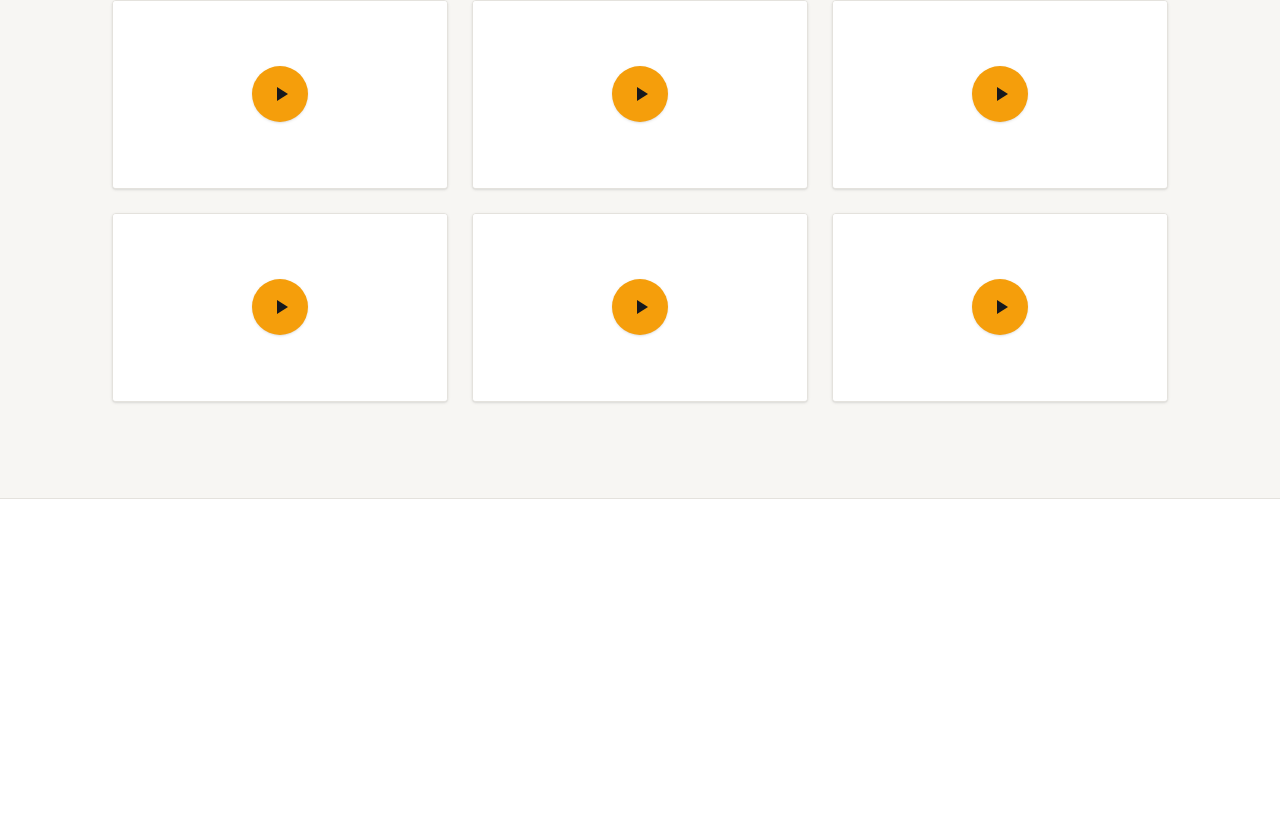
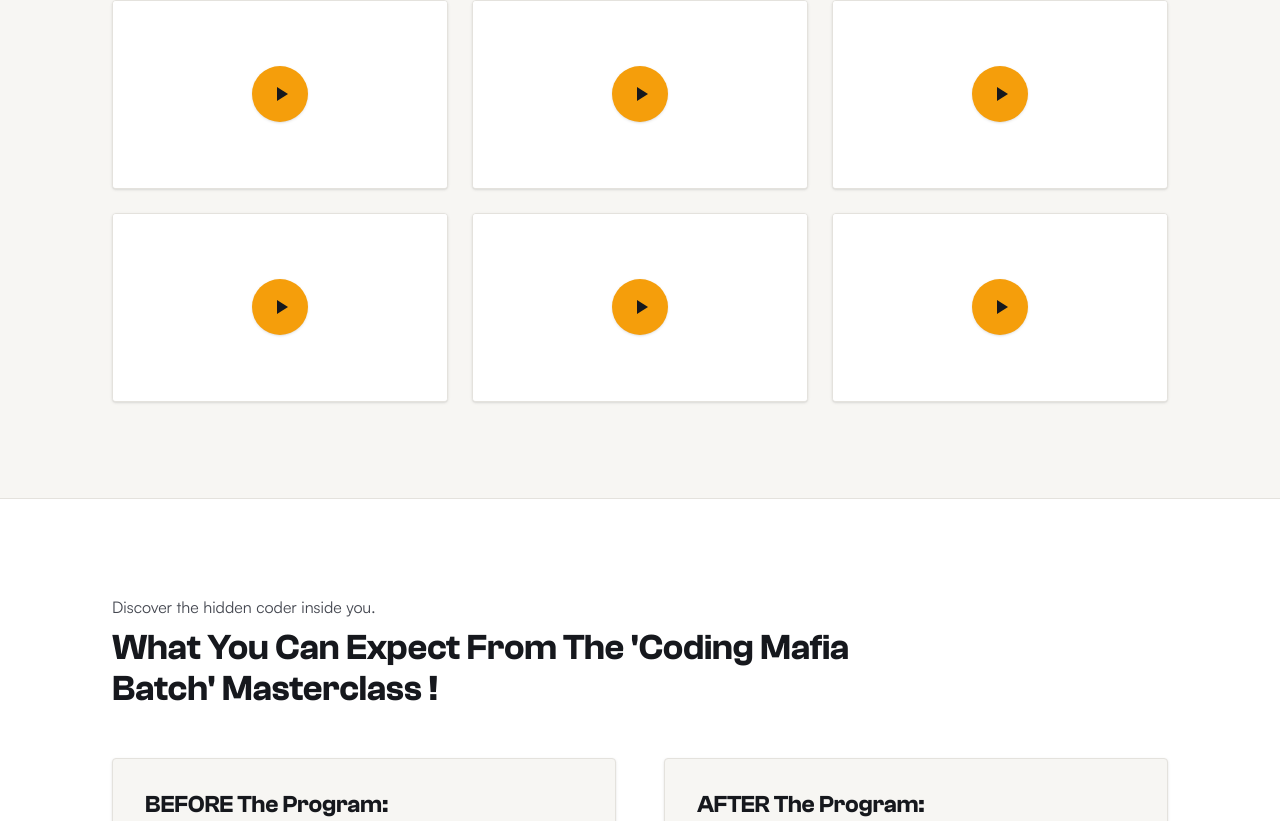
Before and after one commit to JayantOlhyan/Coding-Club-Redesign, a Next.js app: page / in a window 1280 px wide. Shown: the part 11179-12000 px from the top of the page. Before the commit the page ends 11678 px from the top, so only its background shows below. Built offline with nearby package versions, Linux system fonts and the light colour scheme.

Commit message:
Build Section 10: Before & After (Blocks 337-350, 2-col comparison pattern)

```diff
--- a/app/page.tsx
+++ b/app/page.tsx
@@ -8,6 +8,7 @@ import { Curriculum } from "@/components/Curriculum";
 import { Mentors } from "@/components/Mentors";
 import { Outcomes } from "@/components/Outcomes";
 import { Reviews } from "@/components/Reviews";
+import { BeforeAndAfter } from "@/components/BeforeAndAfter";
 
 export default function Home() {
   return (
@@ -54,6 +55,9 @@ export default function Home() {
       {/* Section 9: Reviews (Blocks 327-336) */}
       <Reviews />
 
+      {/* Section 10: Before & After (Blocks 337-350) */}
+      <BeforeAndAfter />
+
       {/* Target anchor for Hero CTA scroll */}
       <div id="lead-form" className="sr-only" aria-hidden="true" />
     </main>
--- /dev/null
+++ b/components/BeforeAndAfter.tsx
@@ -0,0 +1,161 @@
+import {
+  getBlock,
+  getImageMeta,
+  getLocalImagePath,
+  SECTION_MAP,
+  HeadingBlock,
+  ImageBlock,
+  BulletBlock,
+} from "@/lib/content";
+
+export function BeforeAndAfter() {
+  const h337 = getBlock<HeadingBlock>(SECTION_MAP.beforeAndAfter.headings[0]);
+  const h338 = getBlock<HeadingBlock>(SECTION_MAP.beforeAndAfter.headings[1]);
+
+  const beforeHeading = getBlock<HeadingBlock>(
+    SECTION_MAP.beforeAndAfter.before.heading
+  );
+  const beforeImage = getBlock<ImageBlock>(
+    SECTION_MAP.beforeAndAfter.before.image
+  );
+  const beforeImageMeta = getImageMeta(beforeImage.src);
+  const beforeImageSrc = getLocalImagePath(beforeImage.src);
+
+  const afterHeading = getBlock<HeadingBlock>(
+    SECTION_MAP.beforeAndAfter.after.heading
+  );
+  const afterImage = getBlock<ImageBlock>(
+    SECTION_MAP.beforeAndAfter.after.image
+  );
+  const afterImageMeta = getImageMeta(afterImage.src);
+  const afterImageSrc = getLocalImagePath(afterImage.src);
+
+  return (
+    <section
+      id="before-after"
+      aria-label="Before and After"
+      className="w-full bg-[var(--surface)] border-b border-[var(--border)] py-16 md:py-24"
+    >
+      <div className="max-w-[1120px] mx-auto px-4 sm:px-6 lg:px-8">
+        {/* Section Header */}
+        <div className="text-left mb-12 max-w-[780px]">
+          <span
+            data-block={SECTION_MAP.beforeAndAfter.headings[0]}
+            className="block text-sm md:text-base font-normal text-[var(--body)] mb-2"
+          >
+            {h337.text}
+          </span>
+          <h2
+            data-block={SECTION_MAP.beforeAndAfter.headings[1]}
+            className="text-2xl sm:text-3xl md:text-4xl font-semibold text-[var(--ink)] tracking-tight"
+          >
+            {h338.text}
+          </h2>
+        </div>
+
+        {/* 2-Column Comparison Layout */}
+        <div className="grid grid-cols-1 md:grid-cols-2 gap-8 lg:gap-12">
+          {/* BEFORE Card */}
+          <div className="rounded bg-[var(--surface-2)] border border-[var(--border)] p-6 md:p-8 flex flex-col justify-between shadow-sm">
+            <div>
+              <h3
+                data-block={SECTION_MAP.beforeAndAfter.before.heading}
+                className="text-xl sm:text-2xl font-semibold text-[var(--ink)] mb-4"
+              >
+                {beforeHeading.text}
+              </h3>
+
+              <div className="w-full rounded overflow-hidden border border-[var(--border)] bg-[var(--surface)] mb-6">
+                <img
+                  src={beforeImageSrc}
+                  alt={beforeImage.alt || beforeHeading.text}
+                  width={beforeImageMeta.width}
+                  height={beforeImageMeta.height}
+                  loading="lazy"
+                  decoding="async"
+                  className="w-full h-auto object-cover"
+                />
+              </div>
+
+              <ul className="space-y-4">
+                {SECTION_MAP.beforeAndAfter.before.bullets.map((bIdx) => {
+                  const b = getBlock<BulletBlock>(bIdx);
+                  return (
+                    <li
+                      key={bIdx}
+                      className="flex items-start gap-3 text-sm md:text-base text-[var(--body)] leading-[1.6]"
+                    >
+                      <svg
+                        className="w-4 h-4 mt-1 flex-shrink-0 text-red-500 fill-none stroke-current"
+                        viewBox="0 0 24 24"
+                        aria-hidden="true"
+                      >
+                        <path
+                          strokeLinecap="round"
+                          strokeLinejoin="round"
+                          strokeWidth={2}
+                          d="M6 18L18 6M6 6l12 12"
+                        />
+                      </svg>
+                      <span data-block={bIdx}>{b.text}</span>
+                    </li>
+                  );
+                })}
+              </ul>
+            </div>
+          </div>
+
+          {/* AFTER Card */}
+          <div className="rounded bg-[var(--surface-2)] border border-[var(--border)] p-6 md:p-8 flex flex-col justify-between shadow-sm">
+            <div>
+              <h3
+                data-block={SECTION_MAP.beforeAndAfter.after.heading}
+                className="text-xl sm:text-2xl font-semibold text-[var(--ink)] mb-4"
+              >
+                {afterHeading.text}
+              </h3>
+
+              <div className="w-full rounded overflow-hidden border border-[var(--border)] bg-[var(--surface)] mb-6">
+                <img
+                  src={afterImageSrc}
+                  alt={afterImage.alt || afterHeading.text}
+                  width={afterImageMeta.width}
+                  height={afterImageMeta.height}
+                  loading="lazy"
+                  decoding="async"
+                  className="w-full h-auto object-cover"
+                />
+              </div>
+
+              <ul className="space-y-4">
+                {SECTION_MAP.beforeAndAfter.after.bullets.map((bIdx) => {
+                  const b = getBlock<BulletBlock>(bIdx);
+                  return (
+                    <li
+                      key={bIdx}
+                      className="flex items-start gap-3 text-sm md:text-base text-[var(--ink)] font-medium leading-[1.6]"
+                    >
+                      <svg
+                        className="w-4 h-4 mt-1 flex-shrink-0 text-[var(--success)] fill-none stroke-current"
+                        viewBox="0 0 24 24"
+                        aria-hidden="true"
+                      >
+                        <path
+                          strokeLinecap="round"
+                          strokeLinejoin="round"
+                          strokeWidth={2}
+                          d="M5 13l4 4L19 7"
+                        />
+                      </svg>
+                      <span data-block={bIdx}>{b.text}</span>
+                    </li>
+                  );
+                })}
+              </ul>
+            </div>
+          </div>
+        </div>
+      </div>
+    </section>
+  );
+}
```
